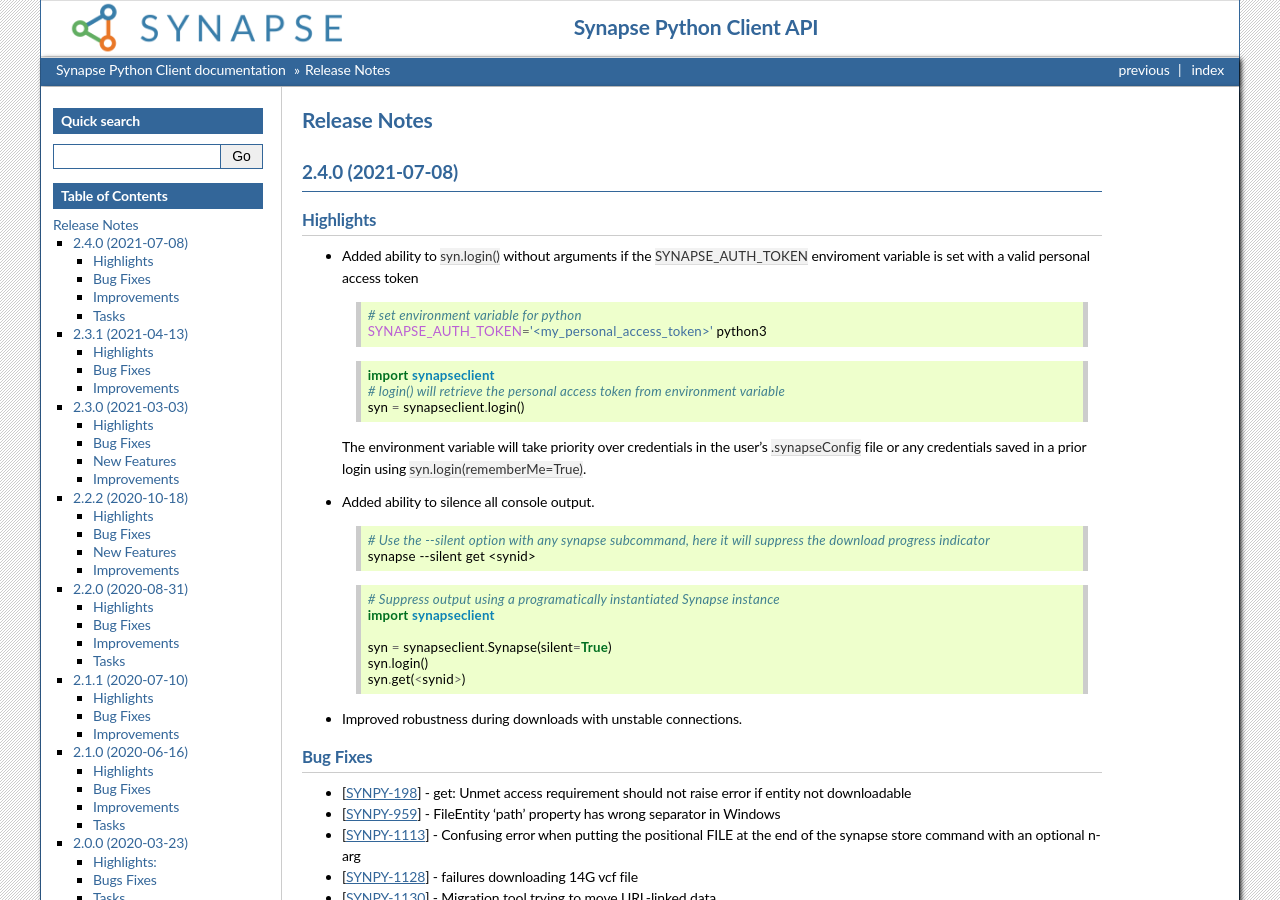
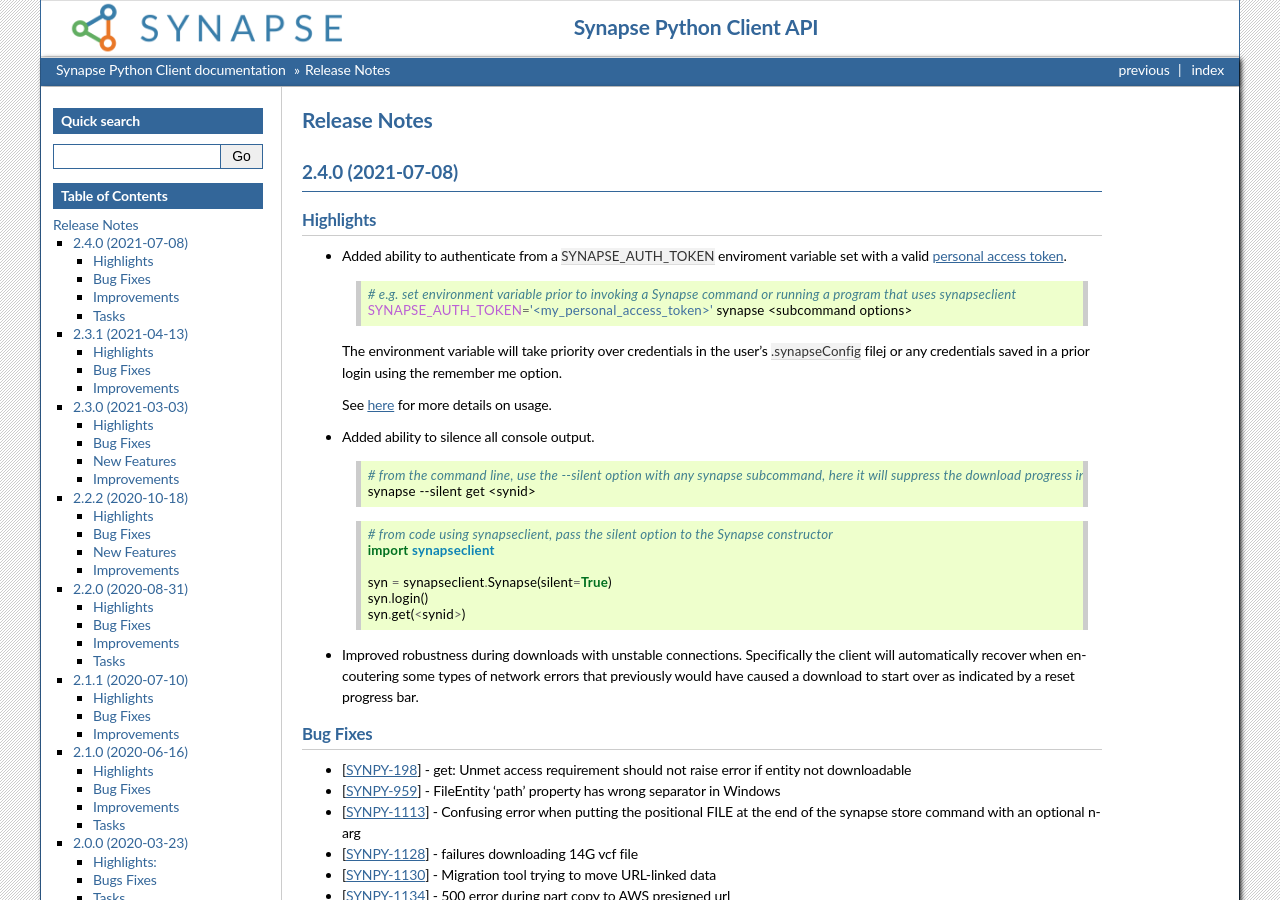
Before and after one commit to Sage-Bionetworks/synapsePythonClient, a Sphinx documentation site: the page built from docs/news.rst, in a window 1280 px wide and 900 px high. Built offline with Sphinx 7.4.7, drawn with Linux system fonts in a browser that asks for light colours; the version number could not be read and is left out.

Commit message:
incorporate doc feedback

```diff
--- a/docs/Credentials.rst
+++ b/docs/Credentials.rst
@@ -21,7 +21,7 @@
 =========================
 
 Setting the :code:`SYNAPSE_AUTH_TOKEN` environment variable will allow you to login
-to Synapse with a personal access token.
+to Synapse with a `personal access token <https://help.synapse.org/docs/Managing-Your-Account.2055405596.html#ManagingYourAccount-PersonalAccessTokens>`__
 
 The environment variable will take priority over credentials in the user's :code:`.synapseConfig` file
 or any credentials saved in a prior login using :code:`syn.login(rememberMe=True)`.
--- a/docs/news.rst
+++ b/docs/news.rst
@@ -9,38 +9,37 @@
 Highlights
 ----------
 
-- Added ability to :code:`syn.login()` without arguments if the :code:`SYNAPSE_AUTH_TOKEN` enviroment variable is set with a valid personal access token
+- Added ability to authenticate from a :code:`SYNAPSE_AUTH_TOKEN` enviroment variable set with a valid `personal access token <https://help.synapse.org/docs/Managing-Your-Account.2055405596.html#ManagingYourAccount-PersonalAccessTokens>`__.
 
   .. code-block:: bash
 
-        # set environment variable for python
-        SYNAPSE_AUTH_TOKEN='<my_personal_access_token>' python3
+        # e.g. set environment variable prior to invoking a Synapse command or running a program that uses synapseclient
+        SYNAPSE_AUTH_TOKEN='<my_personal_access_token>' synapse <subcommand options>
 
-  .. code-block:: python3
+  The environment variable will take priority over credentials in the user's :code:`.synapseConfig` filej
+  or any credentials saved in a prior login using the remember me option.
 
-        import synapseclient
-        # login() will retrieve the personal access token from environment variable
-        syn = synapseclient.login()
-  The environment variable will take priority over credentials in the user's :code:`.synapseConfig` file
-  or any credentials saved in a prior login using :code:`syn.login(rememberMe=True)`.
+  See `here <Credentials.html#use-environment-variable>`__ for more details on usage.
 
 - Added ability to silence all console output.
 
   .. code-block:: bash
 
-        # Use the --silent option with any synapse subcommand, here it will suppress the download progress indicator
+        # from the command line, use the --silent option with any synapse subcommand, here it will suppress the download progress indicator
         synapse --silent get <synid>
 
   .. code-block:: python3
 
-        # Suppress output using a programatically instantiated Synapse instance
+        # from code using synapseclient, pass the silent option to the Synapse constructor
         import synapseclient
 
         syn = synapseclient.Synapse(silent=True)
         syn.login()
         syn.get(<synid>)
 
-- Improved robustness during downloads with unstable connections.
+- Improved robustness during downloads with unstable connections. Specifically the client will automatically recover
+  when encoutering some types of network errors that previously would have caused a download to start over as indicated by a
+  reset progress bar.
 
 
 Bug Fixes
```
Also changed, not shown: other parts of docs/Credentials.rst (+1 -1 lines).
